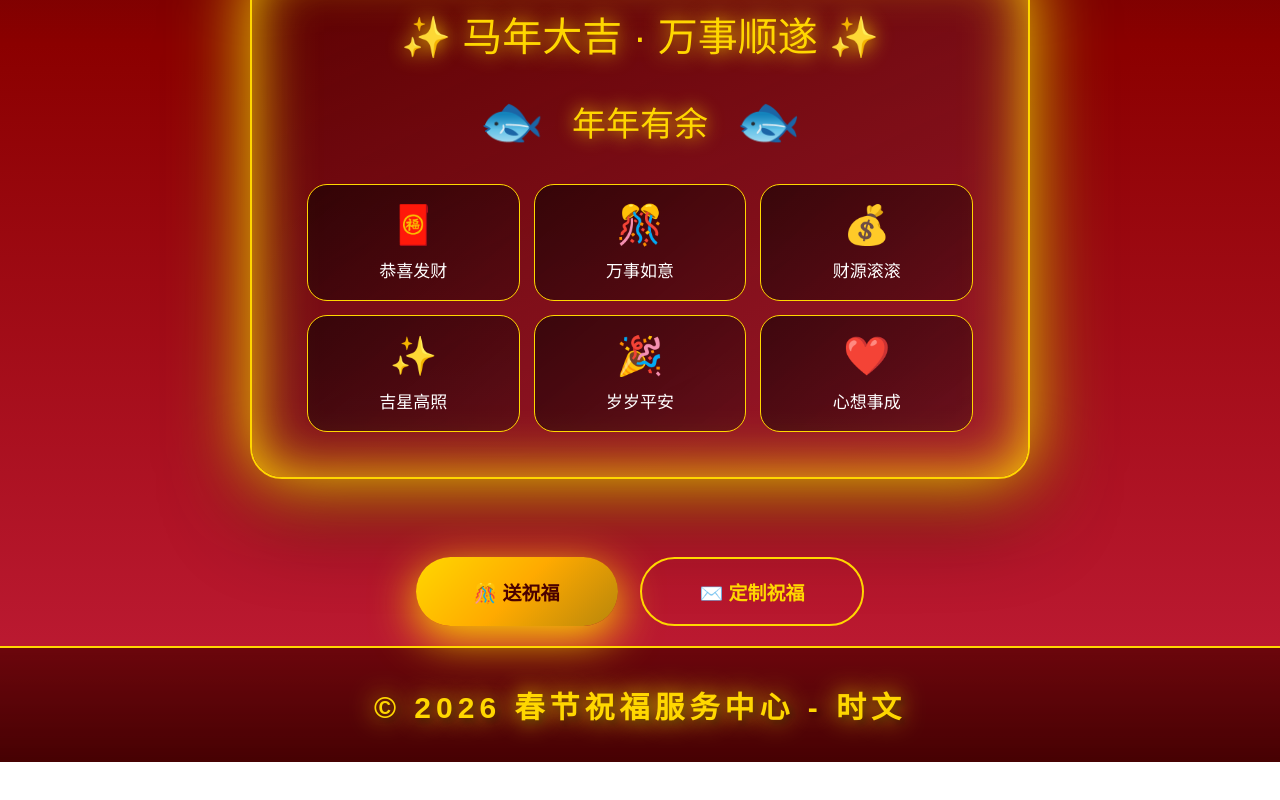
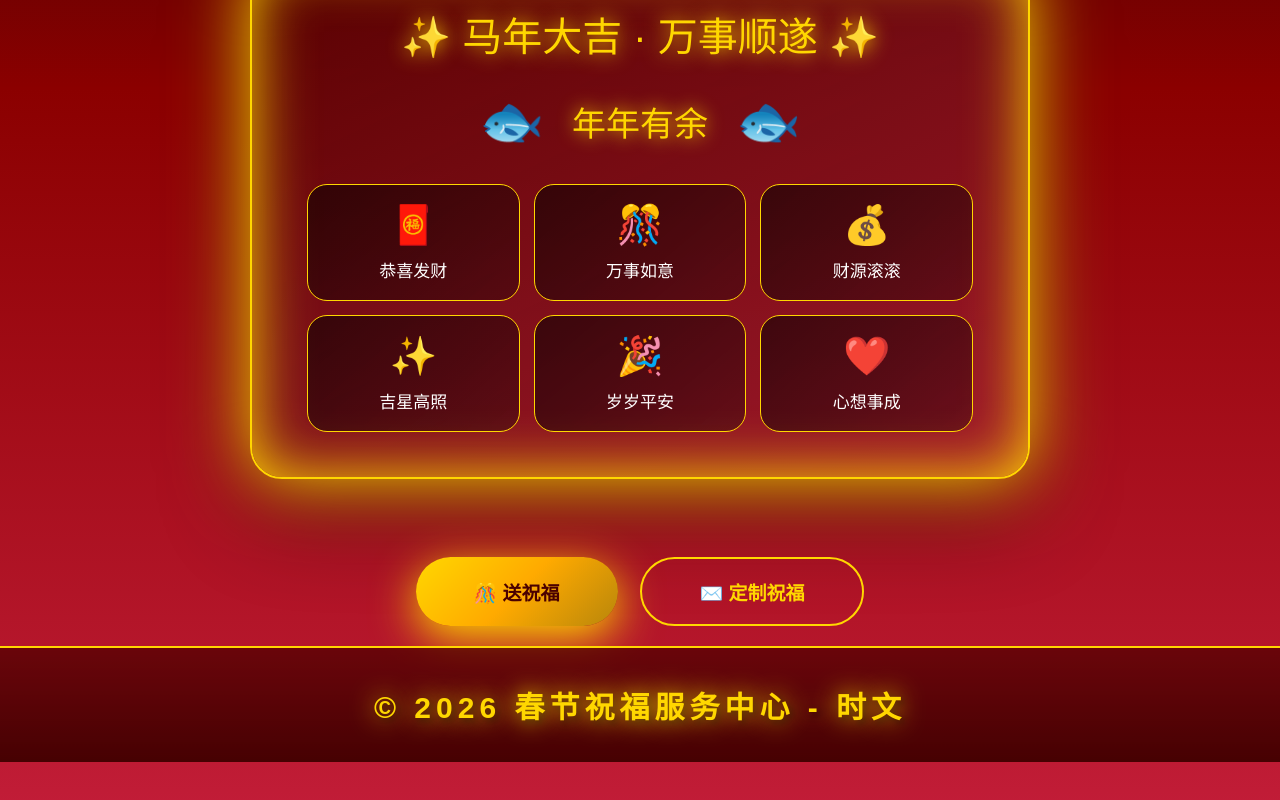
Before and after one commit to relivercao/spring-greeting-generator, a website: page index.html in a window 1280 px wide. Shown: the part 832-1632 px from the top of the page. Before the commit the page ends 1594 px from the top, so only its background shows below. Drawn offline with Linux system fonts and the light colour scheme.

Commit message:
fix底部显示

```diff
--- a/index.html
+++ b/index.html
@@ -13,7 +13,7 @@
         .ps{position:fixed;top:0;left:0;width:100%;height:100%;pointer-events:none;z-index:1;overflow:hidden}
         .p{position:absolute;border-radius:50%;animation:pf linear infinite}
         @keyframes pf{0%{transform:translateY(-10vh)rotate(0deg);opacity:0}10%{opacity:1}90%{opacity:.8}100%{transform:translateY(110vh)rotate(360deg);opacity:0}}
-        .app{min-height:100vh;display:flex;flex-direction:column;position:relative;z-index:10}
+        .app{min-height:100vh;display:flex;flex-direction:column;position:relative;z-index:10;padding-bottom:80px}
         header{display:flex;justify-content:space-between;padding:25px 40px;animation:sd .8s ease-out}
         @keyframes sd{from{transform:translateY(-60px);opacity:0}to{transform:translateY(0);opacity:1}}
         .ln{font-size:65px;animation:ls 2.8s ease-in-out infinite;filter:drop-shadow(0 0 20px rgba(255,140,0,.7))}
@@ -47,7 +47,7 @@
         .fd{position:absolute;font-size:44px;opacity:.82;animation:fb 4.5s ease-in-out infinite;pointer-events:none;z-index:5}
         @keyframes fb{0%,100%{transform:translateY(0) rotate(-6deg);opacity:.65}50%{transform:translateY(-25px) rotate(6deg);opacity:.95}}
         .f1{top:8%;left:5%}.f2{top:14%;right:7%;animation-delay:.9s}.f3{bottom:18%;left:4%;animation-delay:1.8s}.f4{bottom:22%;right:6%;animation-delay:2.7s}.f5{top:32%;left:2%;animation-delay:3.6s}.f6{top:28%;right:3%;animation-delay:.4s}.f7{bottom:35%;left:8%;animation-delay:2s}.f8{top:45%;right:5%;animation-delay:1.2s}
-        footer{background:linear-gradient(to top,rgba(65,0,0,.96),rgba(80,0,0,.75));padding:35px 25px;text-align:center;border-top:2.5px solid var(--gold);flex-shrink:0}
+        footer{background:linear-gradient(to top,rgba(65,0,0,.96),rgba(80,0,0,.75));padding:35px 25px;text-align:center;border-top:2.5px solid var(--gold);flex-shrink:0;position:relative;margin-top:auto}
         .ftx{font-size:30px;font-weight:600;color:var(--gold);text-shadow:0 0 25px rgba(255,215,.85),3px 3px 6px rgba(0,0,0,.5);letter-spacing:5px}
         @media(max-width:480px){header{padding:18px 20px}.ln{font-size:48px}.card{padding:30px 20px;margin:20px 0}.hs{font-size:90px}.btn{padding:16px 40px;font-size:17px}.ftx{font-size:22px}}
     </style>
```
